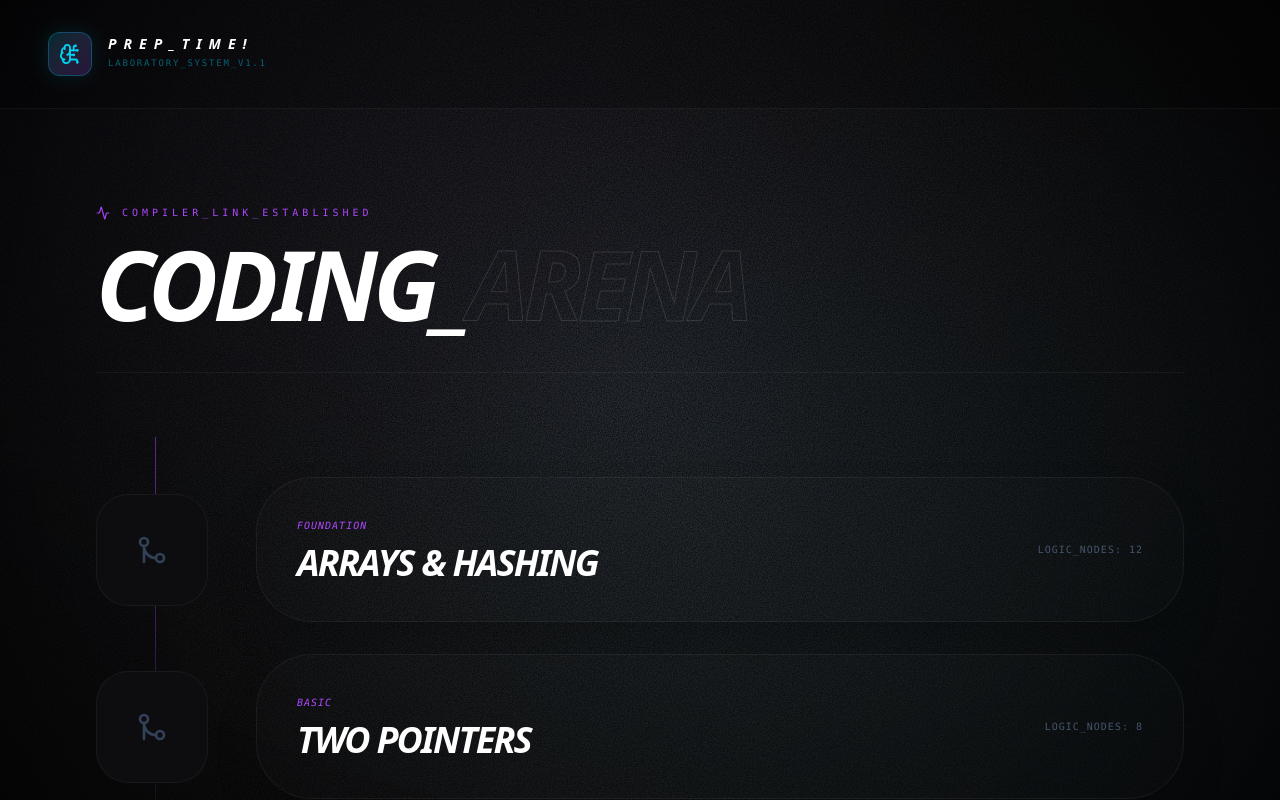
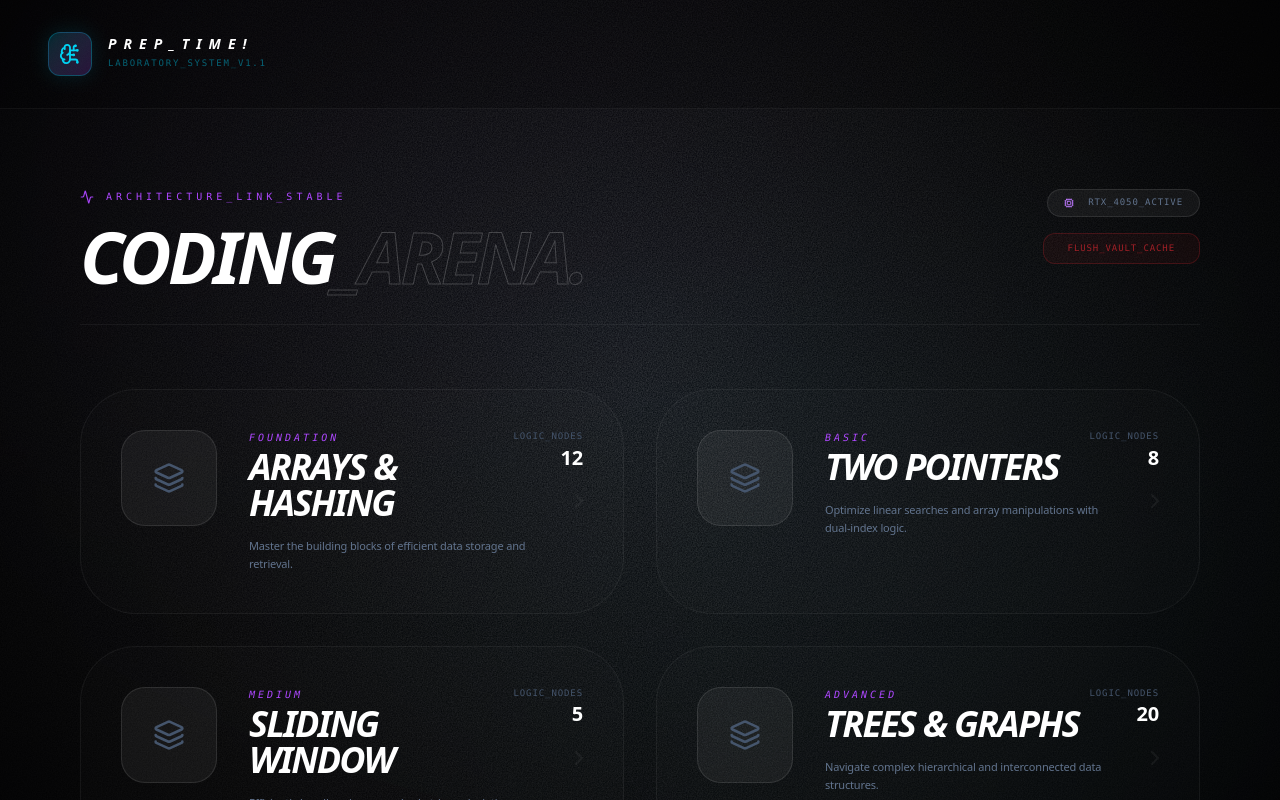
Before and after one commit to Akashh0/Preptime-Estimator, a React app in the folder frontend/: page / in a window 1280 px wide. Both pictures are taken after a click on the button 729 px from the left and 400 px from the top of the page. Shown: the top 800 px of the page. Built offline with nearby package versions, Linux system fonts and the light colour scheme; the HTML template or start-up script is replaced by a standard one.

Commit message:
Coding Space modified

```diff
--- a/frontend/src/components/CodingArena.jsx
+++ b/frontend/src/components/CodingArena.jsx
@@ -1,14 +1,14 @@
 import React, { useState, useEffect } from 'react';
 import axios from 'axios';
 import { motion, AnimatePresence } from 'framer-motion';
-import { Terminal, Code2, GitMerge, Loader2, ChevronRight, CheckCircle2, Activity, Zap } from 'lucide-react';
+import { Terminal, Code2, GitMerge, Loader2, ChevronRight, CheckCircle2, Activity, Zap, Layers, Cpu } from 'lucide-react';
 import ProblemWorkspace from './ProblemWorkspace';
 
 const TOPICS = [
-  { id: 1, name: "Arrays & Hashing", status: "unlocked", problems: 12, diff: "Foundation" },
-  { id: 2, name: "Two Pointers", status: "unlocked", problems: 8, diff: "Basic" },
-  { id: 3, name: "Sliding Window", status: "unlocked", problems: 5, diff: "Medium" },
-  { id: 4, name: "Trees & Graphs", status: "unlocked", problems: 20, diff: "Advanced" },
+  { id: 1, name: "Arrays & Hashing", status: "unlocked", problems: 12, diff: "Foundation", desc: "Master the building blocks of efficient data storage and retrieval." },
+  { id: 2, name: "Two Pointers", status: "unlocked", problems: 8, diff: "Basic", desc: "Optimize linear searches and array manipulations with dual-index logic." },
+  { id: 3, name: "Sliding Window", status: "unlocked", problems: 5, diff: "Medium", desc: "Efficiently handle subarray and substring calculations within a dynamic frame." },
+  { id: 4, name: "Trees & Graphs", status: "unlocked", problems: 20, diff: "Advanced", desc: "Navigate complex hierarchical and interconnected data structures." },
 ];
 
 export default function CodingArena() {
@@ -55,10 +55,7 @@ export default function CodingArena() {
   if (loading) {
     return (
       <div className="flex flex-col items-center justify-center h-[60vh]">
-        <motion.div
-          animate={{ rotate: 360 }}
-          transition={{ repeat: Infinity, duration: 2, ease: "linear" }}
-        >
+        <motion.div animate={{ rotate: 360 }} transition={{ repeat: Infinity, duration: 2, ease: "linear" }}>
           <Zap className="text-purple-500 mb-8" size={60} />
         </motion.div>
         <p className="font-mono text-purple-400 tracking-[0.8em] animate-pulse uppercase">Syncing_Neural_Vault</p>
@@ -67,122 +64,108 @@ export default function CodingArena() {
   }
 
   if (view === 'workspace' && activeProblem) {
-    return (
-      <ProblemWorkspace
-        problem={activeProblem}
-        onBack={() => setView('problem-list')}
-      />
-    );
+    return <ProblemWorkspace problem={activeProblem} onBack={() => setView('problem-list')} />;
   }
 
   return (
-    <motion.div
-      initial={{ opacity: 0 }}
-      animate={{ opacity: 1 }}
-      className="p-12 max-w-[1400px] mx-auto space-y-16"
-    >
-      {/* HEADER HUD */}
-      <div className="flex justify-between items-end border-b border-white/5 pb-10">
+    <motion.div initial={{ opacity: 0 }} animate={{ opacity: 1 }} className="p-8 max-w-[1600px] mx-auto space-y-12">
+
+      {/* HEADER HUD: PROFESSIONAL HIERARCHY */}
+      <div className="flex justify-between items-start border-b border-white/5 pb-8">
         <div className="space-y-4">
           <div className="flex items-center gap-3 text-purple-500 font-mono text-[10px] tracking-[0.4em] uppercase">
             <Activity size={14} className="animate-pulse" />
-            <span>{view === 'roadmap' ? 'Compiler_Link_Established' : `Node: ${selectedTopic}`}</span>
+            <span>{view === 'roadmap' ? 'Architecture_Link_Stable' : `Session_Node: ${selectedTopic}`}</span>
           </div>
-          <h1 className="text-8xl font-black italic tracking-tighter uppercase text-white leading-none">
-            {view === 'roadmap' ? 'Coding_' : 'Problem_'}<span className="text-outline-white text-transparent opacity-40">Arena</span>
+          <h1 className="text-7xl font-black italic tracking-tighter uppercase text-white leading-none">
+            {view === 'roadmap' ? 'Coding' : 'Problem'}<span className="text-transparent" style={{ WebkitTextStroke: '1px rgba(255,255,255,0.2)' }}>_Arena.</span>
           </h1>
         </div>
 
-        <div className="flex gap-4 pb-2">
-          {Object.keys(problemsCache).length > 0 && view === 'roadmap' && (
-            <button
-              onClick={clearCache}
-              className="px-8 py-3 bg-red-500/5 border border-red-500/20 text-red-500/60 rounded-2xl font-mono text-[10px] uppercase tracking-widest hover:bg-red-500 hover:text-white transition-all duration-500"
-            >
-              Purge_Vault
+        <div className="flex flex-col items-end gap-4">
+           <div className="flex gap-3">
+             <div className="px-4 py-1.5 rounded-full bg-white/5 border border-white/10 text-[9px] font-mono text-slate-500 uppercase tracking-widest">
+               <Cpu size={10} className="inline mr-2 text-purple-400" /> RTX_4050_Active
+             </div>
+           </div>
+          {view === 'roadmap' ? (
+            <button onClick={clearCache} className="px-6 py-2 bg-red-500/5 border border-red-500/20 text-red-500/60 rounded-xl font-mono text-[9px] uppercase tracking-widest hover:bg-red-500 hover:text-white transition-all duration-500">
+              Flush_Vault_Cache
             </button>
-          )}
-          {view === 'problem-list' && (
-            <button
-              onClick={() => setView('roadmap')}
-              className="px-8 py-3 bg-white/5 border border-white/10 text-white/60 rounded-2xl font-mono text-[10px] uppercase tracking-widest hover:bg-white hover:text-black transition-all duration-500"
-            >
-              Back_to_Roadmap
+          ) : (
+            <button onClick={() => setView('roadmap')} className="px-6 py-2 bg-white/5 border border-white/10 text-white/60 rounded-xl font-mono text-[9px] uppercase tracking-widest hover:bg-white hover:text-black transition-all">
+              Return_to_Roadmap
             </button>
           )}
         </div>
       </div>
 
-      {/* ROADMAP VIEW: ORGANIZED LINEAR TRACK */}
+      {/* VIEW 1: SYMMETRIC GRID ROADMAP */}
       {view === 'roadmap' && (
-        <div className="relative space-y-8 py-10">
-          <div className="absolute left-[59px] top-0 bottom-0 w-px bg-gradient-to-b from-purple-500/50 via-purple-500/10 to-transparent" />
-
-          <AnimatePresence>
+        <div className="grid grid-cols-1 lg:grid-cols-2 gap-8 py-4">
           {TOPICS.map((topic, idx) => (
             <motion.div
               key={topic.id}
-                initial={{ opacity: 0, x: -20 }}
-                animate={{ opacity: 1, x: 0 }}
+              initial={{ opacity: 0, y: 20 }}
+              animate={{ opacity: 1, y: 0 }}
               transition={{ delay: idx * 0.1 }}
               onClick={() => fetchTopicProblems(topic)}
-                className="relative flex items-center gap-12 group cursor-pointer"
+              className="group relative p-10 rounded-[3.5rem] bg-white/[0.01] border border-white/5 backdrop-blur-3xl hover:border-purple-500/40 transition-all duration-700 cursor-pointer overflow-hidden flex gap-8"
             >
-                {/* INDICATOR NODE */}
-                <div className={`relative z-10 w-28 h-28 rounded-[2rem] border flex items-center justify-center transition-all duration-700
-                  ${problemsCache[topic.name]
-                    ? 'bg-purple-600 border-purple-400 text-white shadow-[0_0_40px_rgba(168,85,247,0.3)]'
-                    : 'bg-[#0d0d10] border-white/5 text-slate-700 group-hover:border-purple-500/50'}`}>
-                  <GitMerge size={32} className={problemsCache[topic.name] ? 'animate-pulse' : ''} />
+              {/* ICON BLOCK */}
+              <div className={`w-24 h-24 rounded-3xl border flex flex-shrink-0 items-center justify-center transition-all duration-700
+                ${problemsCache[topic.name] ? 'bg-purple-600 border-purple-400 text-white shadow-[0_0_30px_rgba(168,85,247,0.2)]' : 'bg-white/5 border-white/10 text-slate-600 group-hover:border-purple-500/30 group-hover:text-purple-400'}`}>
+                <Layers size={32} />
               </div>
 
-                {/* CONTENT PLATE */}
-                <div className="flex-grow p-10 rounded-[3.5rem] bg-white/[0.01] border border-white/5 backdrop-blur-3xl group-hover:bg-white/[0.03] group-hover:border-white/10 transition-all duration-700 flex justify-between items-center shadow-2xl">
+              {/* CONTENT BLOCK */}
+              <div className="flex-grow space-y-4">
+                <div className="flex justify-between items-start">
                   <div>
-                    <span className="text-[10px] font-mono text-purple-500 uppercase tracking-widest mb-3 block italic">{topic.diff}</span>
+                    <span className="text-[10px] font-mono text-purple-500 uppercase tracking-[0.3em] mb-1 block italic">{topic.diff}</span>
                     <h3 className="text-4xl font-black text-white italic uppercase tracking-tighter leading-none">{topic.name}</h3>
                   </div>
-                  <div className="flex flex-col items-end gap-3">
-                    <span className="text-[10px] font-mono text-slate-600 uppercase tracking-widest">Logic_Nodes: {topic.problems}</span>
+                  <div className="text-right">
+                    <span className="text-[9px] font-mono text-slate-600 uppercase block tracking-widest">Logic_Nodes</span>
+                    <span className="text-xl font-bold text-white">{topic.problems}</span>
+                  </div>
+                </div>
+                <p className="text-[11px] text-slate-500 leading-relaxed font-medium line-clamp-2 pr-12">
+                  {topic.desc}
+                </p>
                 {problemsCache[topic.name] && (
-                      <div className="flex items-center gap-2 px-4 py-1.5 bg-green-500/10 border border-green-500/20 rounded-full">
-                        <CheckCircle2 size={12} className="text-green-400" />
-                        <span className="text-[8px] font-mono text-green-400 uppercase tracking-[0.2em] font-bold">Vaulted</span>
+                  <div className="flex items-center gap-2 px-3 py-1 bg-green-500/10 border border-green-500/20 rounded-full w-fit">
+                    <CheckCircle2 size={10} className="text-green-400" />
+                    <span className="text-[8px] font-mono text-green-400 uppercase tracking-[0.2em] font-bold">Vaulted_Ready</span>
                   </div>
                 )}
               </div>
-                </div>
+
+              <ChevronRight className="absolute right-8 top-1/2 -translate-y-1/2 text-white/5 group-hover:text-purple-500 group-hover:translate-x-2 transition-all" size={24} />
             </motion.div>
           ))}
-          </AnimatePresence>
         </div>
       )}
 
-      {/* PROBLEM LIST VIEW: SLEEK GRID */}
+      {/* VIEW 2: PROBLEM SELECTION LIST */}
       {view === 'problem-list' && (
-        <motion.div
-          initial={{ opacity: 0, y: 20 }}
-          animate={{ opacity: 1, y: 0 }}
-          className="grid grid-cols-1 md:grid-cols-2 lg:grid-cols-3 gap-8"
-        >
+        <motion.div initial={{ opacity: 0, y: 20 }} animate={{ opacity: 1, y: 0 }} className="grid grid-cols-1 md:grid-cols-2 lg:grid-cols-3 gap-6">
           {problemsCache[selectedTopic]?.map((prob, index) => (
             <motion.button
               key={index}
               whileHover={{ scale: 1.02, y: -5 }}
               onClick={() => { setActiveProblem(prob); setView('workspace'); }}
-              className="group p-10 rounded-[3rem] bg-white/[0.02] border border-white/5 backdrop-blur-3xl text-left hover:border-purple-500/40 transition-all duration-500 shadow-xl relative overflow-hidden"
+              className="group p-8 rounded-[2.5rem] bg-white/[0.02] border border-white/5 backdrop-blur-3xl text-left hover:border-purple-500/40 transition-all duration-500 shadow-xl relative overflow-hidden h-[280px] flex flex-col justify-between"
             >
-              <div className="absolute top-0 right-0 p-6 opacity-5 group-hover:opacity-10 transition-opacity">
-                <Code2 size={80} className="text-white" />
-              </div>
-
-              <div className="flex justify-between items-start mb-10">
+              <div className="flex justify-between items-start">
                 <span className="text-[9px] font-mono text-purple-500 border border-purple-500/30 px-3 py-1 rounded-full uppercase tracking-widest italic">{prob.difficulty}</span>
                 <span className="text-[9px] font-mono text-slate-700">NODE_0{index + 1}</span>
               </div>
-              <h4 className="text-3xl font-black text-white uppercase italic tracking-tighter mb-6 leading-none group-hover:text-purple-400 transition-colors">{prob.name}</h4>
-              <div className="flex items-center gap-3 text-[10px] font-mono text-slate-500 group-hover:text-purple-500 transition-colors uppercase tracking-[0.3em]">
-                Initialize_Stream <ChevronRight size={14} />
+              <div>
+                <h4 className="text-3xl font-black text-white uppercase italic tracking-tighter leading-none group-hover:text-purple-400 transition-colors">{prob.name}</h4>
+                <div className="mt-6 flex items-center gap-3 text-[10px] font-mono text-slate-500 group-hover:text-purple-500 transition-colors uppercase tracking-[0.3em]">
+                  Initialize_Session <ChevronRight size={14} />
+                </div>
               </div>
             </motion.button>
           ))}
```
Lines whose indentation alone changed are shown as unchanged.
